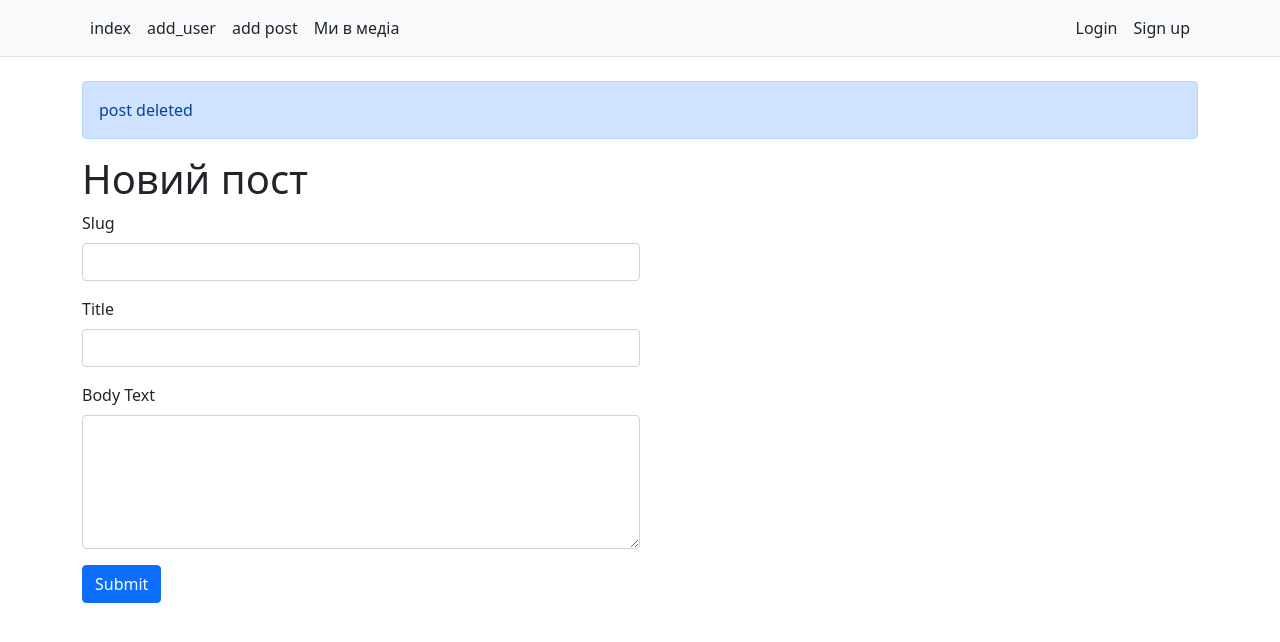
After one commit to Miity/flask-site-cucito_in_mare, a Flask app: page /posts/delete/2 in a window 1280 px wide. The commit adds this page. Shown: the top 642 px of the page. Run offline with Flask 2, Linux system fonts and the light colour scheme; data that the repository does not hold is empty.

Commit message:
user and posr delete on page

```diff
--- /dev/null
+++ b/db_class.py
@@ -0,0 +1,2 @@
+
+from hello import db
--- /dev/null
+++ b/forms.py
@@ -0,0 +1,16 @@
+from flask_wtf import FlaskForm
+from wtforms import Form, BooleanField, StringField, PasswordField, validators, SubmitField
+from wtforms.validators import DataRequired, Email, Length
+from wtforms.widgets import TextArea
+
+
+class UserForm(FlaskForm):
+    username = StringField('Username', [validators.Length(min=4, max=25)])
+    email = StringField('Email', validators=[Email()])
+    submit = SubmitField('Submit')
+
+class PostForm(FlaskForm):
+    slug = StringField('Slug')
+    title = StringField('Title')
+    body = StringField('Body Text', widget=TextArea())
+    submit = SubmitField('Submit')
--- a/hello.py
+++ b/hello.py
@@ -1,16 +1,127 @@
-from flask import Flask, render_template
+from flask import Flask, render_template, flash
+from forms import UserForm, PostForm
 
+from flask_sqlalchemy import SQLAlchemy
+from datetime import datetime
 
 app = Flask(__name__)
+app.config['SECRET_KEY'] = 'qazzaq'
+#add database
+app.config['SQLALCHEMY_DATABASE_URI'] = 'sqlite:///users.db'
+db = SQLAlchemy(app)
 
 @app.route("/")
-#def hello_world():
-#   return "<p>Hello, World!</p>"
-
 def index():
    return render_template("index.html")
 
 
 @app.errorhandler(404)
 def page_not_found(error):
-    return render_template('page_not_found.html'), 404
+    return render_template('page_not_found.html')
+
+
+# def users
+
+#@app.route('/users', methods=['GET', 'POST'])
+#def users():
+#    form = UserForm()
+#    return render_template('add_user.html', form=form, )
+
+@app.route('/user/add', methods=['GET','POST'])
+def add_user():
+    name = None
+    form = UserForm()
+    if form.validate_on_submit():
+        user = Users.query.filter_by(email=form.email.data).first()
+        name = form.username.data
+        if user is None:
+            user = Users(username=form.username.data, email=form.email.data)
+            db.session.add(user)
+            db.session.commit()
+            form.username.data = ''
+            form.email.data = ''
+
+            flash('user added succefully')
+        else:
+            flash('This user is in database. Write another Email')
+
+    return render_template('add_user.html', form=form, name=name, all_users=Users.query.all() )
+
+@app.route('/user/<int:id>')
+def userdelete(id):
+    name = None
+    form = UserForm()
+    user_delete = Users.query.get_or_404(id)
+    try:
+        db.session.delete(user_delete)
+        db.session.commit()
+        flash("user deleted")
+        return render_template('add_user.html', form=form, name=name, all_users=Users.query.all())
+    except:
+        flash('error')
+        return render_template('add_user.html', form=form, name=name)
+
+
+# def post
+
+#@app.route('/posts/add_new', methods=['GET', 'POST'])
+#def new_post():
+#    form = PostForm()
+#    return render_template('add_post.html', form=form, all_post=Post.query.all())
+
+@app.route('/posts/add_post', methods=['GET', 'POST'])
+def add_post():
+    post_slug = None
+    form = PostForm()
+    if form.validate_on_submit():
+        post_slug = Post.query.filter_by(slug=form.slug.data).first()
+        if post_slug is None:
+            post = Post(slug=form.slug.data, title=form.title.data, body=form.body.data)
+            db.session.add(post)
+            db.session.commit()
+            flash('Post added succefully')
+
+            # Clear the form
+            form.slug.data = ''
+            form.title.data = ''
+            form.body.data = ''
+        else:
+            flash('This slug is in database. Write another Slug')
+
+    return render_template('add_post.html', form=form, all_posts=Post.query.all())
+
+@app.route('/posts/delete/<int:id>')
+def postdelete(id):
+    name = None
+    form = PostForm()
+    post_delete = Post.query.get_or_404(id)
+    try:
+        db.session.delete(post_delete)
+        db.session.commit()
+        flash("post deleted")
+        return render_template('add_post.html', form=form, name=name, all_posts=Post.query.all())
+    except:
+        flash('error')
+        return render_template('add_post.html', form=form, name=name)
+
+
+# db_class
+
+class Users(db.Model):
+    id = db.Column(db.Integer, primary_key=True)
+    username = db.Column(db.String(80), unique=True, nullable=False)
+    email = db.Column(db.String(120), unique=True, nullable=False)
+    # create a String
+    def __repr__(self):
+        return '<User %r>' % self.username
+
+class Post(db.Model):
+    id = db.Column(db.Integer, primary_key=True)
+    slug = db.Column(db.String(80), unique=True)
+    title = db.Column(db.String(80), nullable=False)
+    body = db.Column(db.Text, nullable=False)
+    pub_date = db.Column(db.DateTime, nullable=False,
+        default=datetime.utcnow)
+
+    def __repr__(self):
+        return '<Post %r>' % self.title
--- /dev/null
+++ b/templates/add_post.html
@@ -0,0 +1,26 @@
+{% extends 'base.html' %}
+{% block content %}
+
+{% for message in get_flashed_messages() %}
+<div class="alert alert-primary" role="alert">
+ {{ message }}
+</div>
+{% endfor %}
+
+
+<h1>Новий пост</h1>
+<form method="POST" class="col-6 ">
+<div class="mb-3">
+{{ form.hidden_tag() }}
+<p>{{ form.slug.label(class="form-label") }} {{ form.slug(class="form-control") }}</p>
+<p>{{ form.title.label(class="form-label") }} {{ form.title(class="form-control") }}</p>
+<p>{{ form.body.label(class="form-label") }} {{ form.body(class="form-control", rows="5") }}</p>
+<p>{{ form.submit(class="btn btn-primary") }}</p>
+</div>
+</form>
+
+{% for post in all_posts %}
+	{{ post.id }}. {{ post.slug }} | <a href="{{ url_for('postdelete', id=post.id )}}">delete</a>  <br>
+{% endfor %}
+
+{% endblock %}
--- a/templates/base.html
+++ b/templates/base.html
@@ -17,8 +17,8 @@
   </head>
   <body>
     <main>
-      {% block nav %}{% endblock %}
       {% block header %}{% endblock %}
+      {% include 'nav.html' %}
 
       <div class="container py-4">
         {% block content %}{% endblock %}
--- /dev/null
+++ b/templates/nav.html
@@ -0,0 +1,14 @@
+<nav class="py-2 bg-light border-bottom">
+    <div class="container d-flex flex-wrap">
+      <ul class="nav me-auto">
+        <li class="nav-item"><a href="{{url_for('index')}}" class="nav-link link-dark px-2 active" aria-current="page">index</a></li>
+        <li class="nav-item"><a href="{{url_for('add_user')}}" class="nav-link link-dark px-2">add_user</a></li>
+        <li class="nav-item"><a href="{{url_for('add_post')}}" class="nav-link link-dark px-2">add post</a></li>
+        <li class="nav-item"><a href="#" class="nav-link link-dark px-2">Ми в медіа</a></li>
+      </ul>
+      <ul class="nav">
+        <li class="nav-item"><a href="#" class="nav-link link-dark px-2">Login</a></li>
+        <li class="nav-item"><a href="#" class="nav-link link-dark px-2">Sign up</a></li>
+      </ul>
+    </div>
+</nav>
```
Also changed, not shown: templates/add_user.html (added, +25 -0 lines), templates/index.html (+0 -16 lines), templates/name.html (added, +15 -0 lines), README.md, users.db (added).
